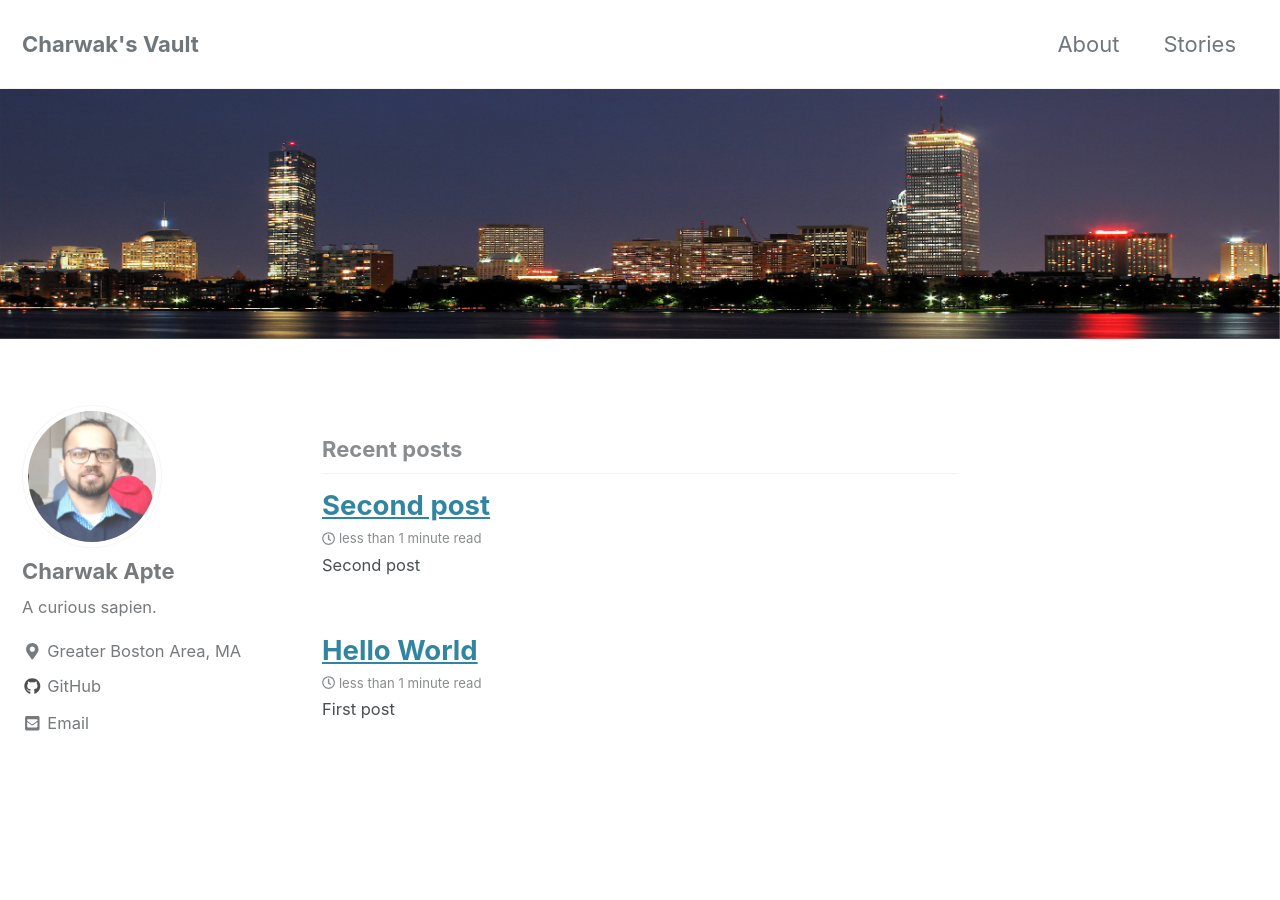
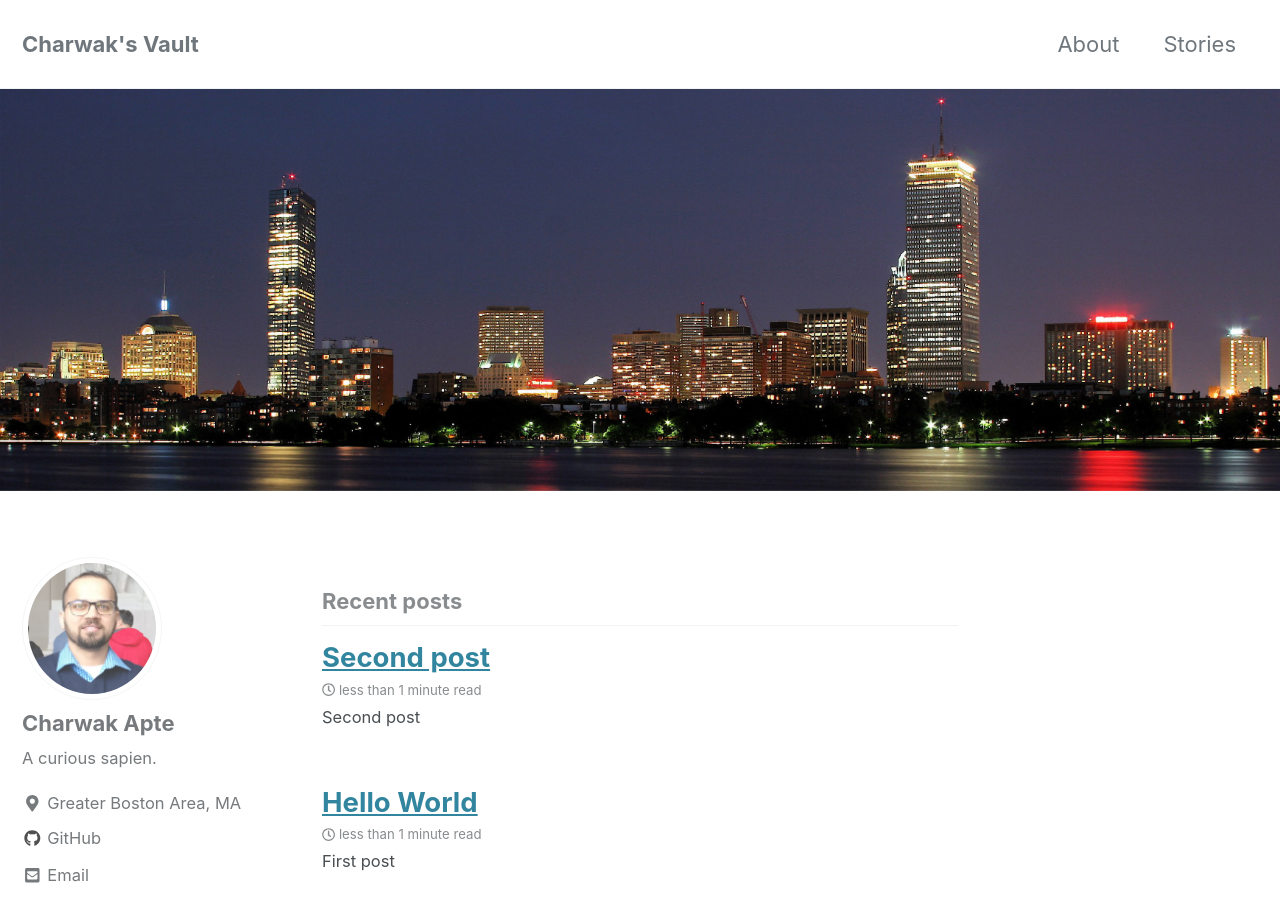
Before and after one commit to charwak/charwak.github.io, a Jekyll site: the page built from index.html, in a window 1280 px wide and 900 px high. Built offline with Jekyll 4.4.1, drawn with Linux system fonts in a browser that asks for light colours; cached includes are drawn as plain includes; nearby versions of some CDN libraries; the list of posts is cut into pages by our own code.

Commit message:
Changing styles

```diff
--- a/_sass/minimal-mistakes/_page.scss
+++ b/_sass/minimal-mistakes/_page.scss
@@ -183,7 +183,7 @@
 
 .page__hero-image {
   width: 100%;
-  height: 250px;
+  height: auto;
   -ms-interpolation-mode: bicubic;
 }
 
```
